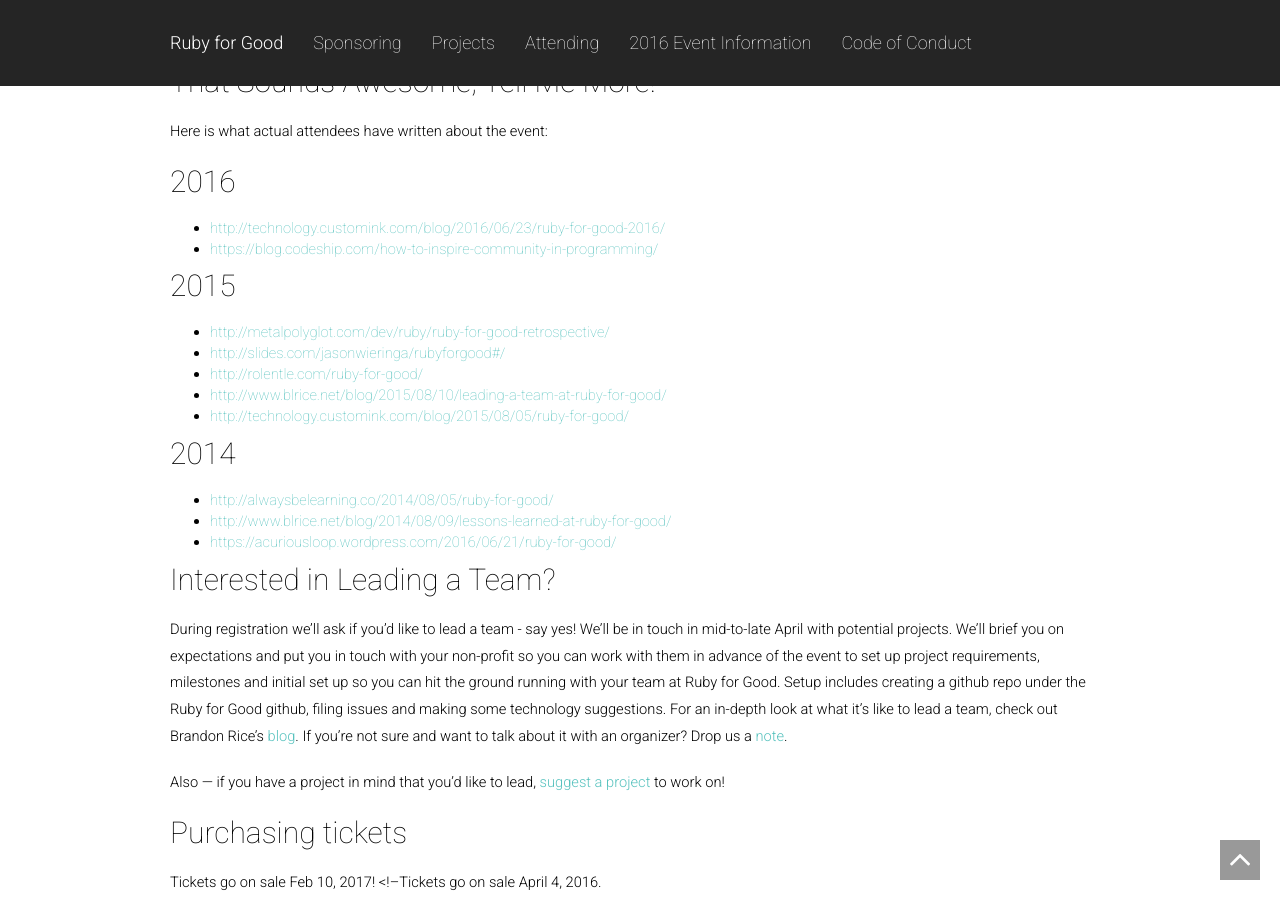
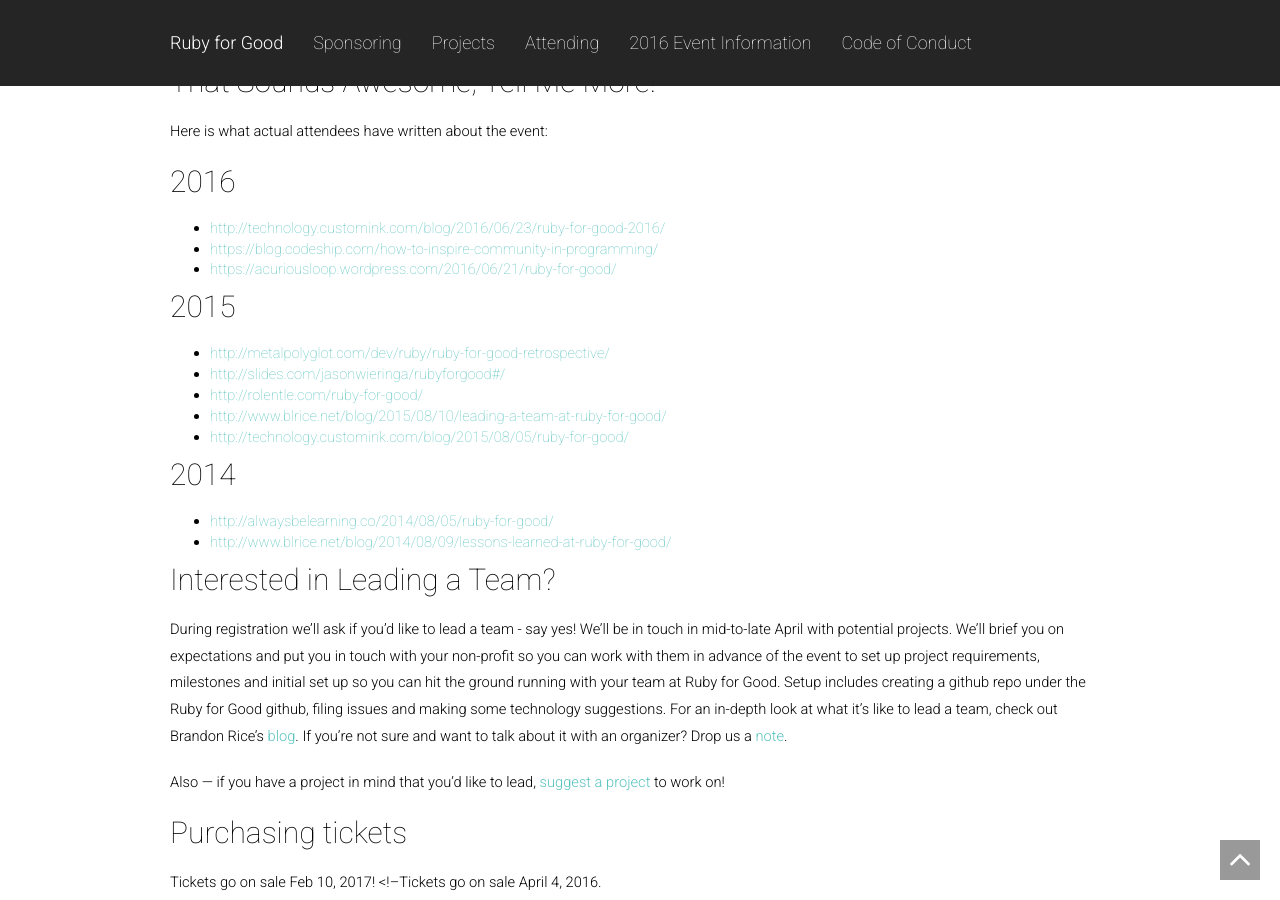
Before and after one commit to rubyforgood/rubyforgood.org--old, a Jekyll site: the page built from attend.md, in a window 1280 px wide and 900 px high, scrolled down 539 px. Built offline with Jekyll 4.4.1, drawn with Linux system fonts in a browser that asks for light colours; our own code applies the rules of GitHub Pages for plain Markdown files; some of the changed lines change nothing that is shown.

Commit message:
Wrong position

```diff
--- a/attend.md
+++ b/attend.md
@@ -18,6 +18,7 @@
 ###### 2016
 * [http://technology.customink.com/blog/2016/06/23/ruby-for-good-2016/](http://technology.customink.com/blog/2016/06/23/ruby-for-good-2016/)
 * [https://blog.codeship.com/how-to-inspire-community-in-programming/](https://blog.codeship.com/how-to-inspire-community-in-programming/)
+* [https://acuriousloop.wordpress.com/2016/06/21/ruby-for-good/](https://acuriousloop.wordpress.com/2016/06/21/ruby-for-good/)
 
 ###### 2015
 * [http://metalpolyglot.com/dev/ruby/ruby-for-good-retrospective/](http://metalpolyglot.com/dev/ruby/ruby-for-good-retrospective/)
@@ -30,7 +31,6 @@
 
 * [http://alwaysbelearning.co/2014/08/05/ruby-for-good/](http://alwaysbelearning.co/2014/08/05/ruby-for-good/)
 * [http://www.blrice.net/blog/2014/08/09/lessons-learned-at-ruby-for-good/](http://www.blrice.net/blog/2014/08/09/lessons-learned-at-ruby-for-good/)
-* [https://acuriousloop.wordpress.com/2016/06/21/ruby-for-good/](https://acuriousloop.wordpress.com/2016/06/21/ruby-for-good/)
 
 ###### Interested in Leading a Team?
 
```
